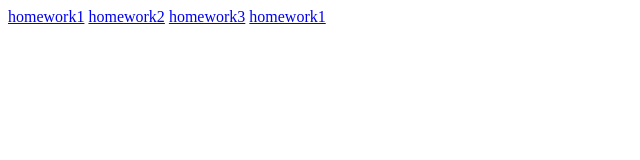
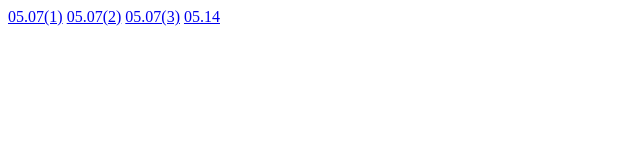
Before and after one commit to lengleng12138/lengleng12138.github.io, a plain HTML site: page index.html in a window 1280 px wide. Shown: the whole page, without its empty margins (0-640 px from the left). Drawn offline with Linux system fonts and the light colour scheme.

Commit message:
Update index.html

```diff
--- a/index.html
+++ b/index.html
@@ -6,10 +6,10 @@
   </title>
  </head>
  <body>
-  <a href="lengleng12138.github.io/05.07-1/" class="popUp">homework1</a>
-  <a href="lengleng12138.github.io/05.07-2/" class="popUp">homework2</a>
-  <a href="lengleng12138.github.io/05.07-3/" class="popUp">homework3</a>
-  <a href="lengleng12138.github.io/05.14/" class="popUp">homework1</a>
+  <a href="lengleng12138.github.io/05.07-1/" class="popUp">05.07(1)</a>
+  <a href="lengleng12138.github.io/05.07-2/" class="popUp">05.07(2)</a>
+  <a href="lengleng12138.github.io/05.07-3/" class="popUp">05.07(3)</a>
+  <a href="lengleng12138.github.io/05.14/" class="popUp">05.14</a>
   <script src="html.js"></script>
  </body>
 </html>
```
